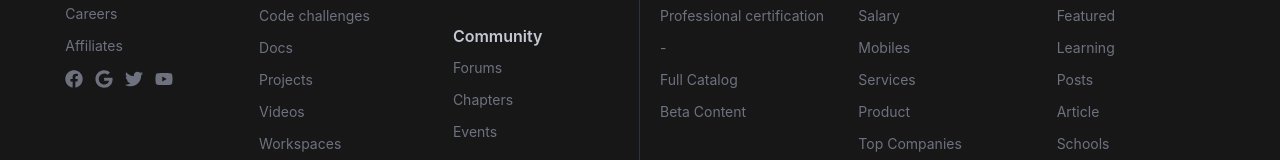
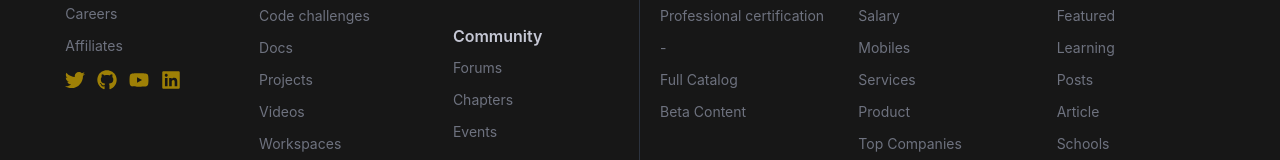
Before and after one commit to Bhushan-20/Job-Portal, a React (Create React App) app: page / in a window 1280 px wide. Shown: the part 3578-3738 px from the top of the page. Built offline with nearby package versions, Linux system fonts and the light colour scheme; no server answers.

Commit message:
Updated Footer

```diff
--- a/src/components/common/Footer.jsx
+++ b/src/components/common/Footer.jsx
@@ -6,7 +6,7 @@ import { Link } from "react-router-dom";
 import Logo from "../../assets/Logo/Logo_jobify.svg.png";
 
 // Icons
-import { FaFacebook, FaGoogle, FaTwitter, FaYoutube } from "react-icons/fa";
+import { FaGoogle, FaTwitter, FaYoutube, FaGithub, FaLinkedin } from "react-icons/fa";
 
 const BottomFooter = ["Privacy Policy", "Cookie Policy", "Terms"];
 const Resources = [
@@ -46,14 +46,24 @@ const Footer = () => {
                   );
                 })}
               </div>
-              <div className="flex gap-3 text-lg">
-                <FaFacebook />
-                <FaGoogle />
-                <FaTwitter />
-                <FaYoutube />
+              <div className="flex gap-3 text-yellow-400 text-xl">
+                <a href="./" target="_blank" rel="noopener noreferrer">
+                  <FaTwitter className="hover:text-white transition duration-200 cursor-pointer" />
+                </a>
+                <a href="https://github.com/Bhushan-20" target="_blank" rel="noopener noreferrer">
+                  <FaGithub className="hover:text-white transition duration-200 cursor-pointer" />
+                </a>
+                <a href="./" target="_blank" rel="noopener noreferrer">
+                  <FaYoutube className="hover:text-white transition duration-200 cursor-pointer" />
+                </a>
+                <a href="https://www.linkedin.com/in/bhushan-patil-11410a173/" target="_blank" rel="noopener noreferrer">
+                  <FaLinkedin className="hover:text-white transition duration-200 cursor-pointer" />
+                </a>
               </div>
               <div></div>
             </div>
+
+
 
             <div className="w-[48%] lg:w-[30%] mb-7 lg:pl-0">
               <h1 className="text-richblack-50 font-semibold text-[16px]">
```
